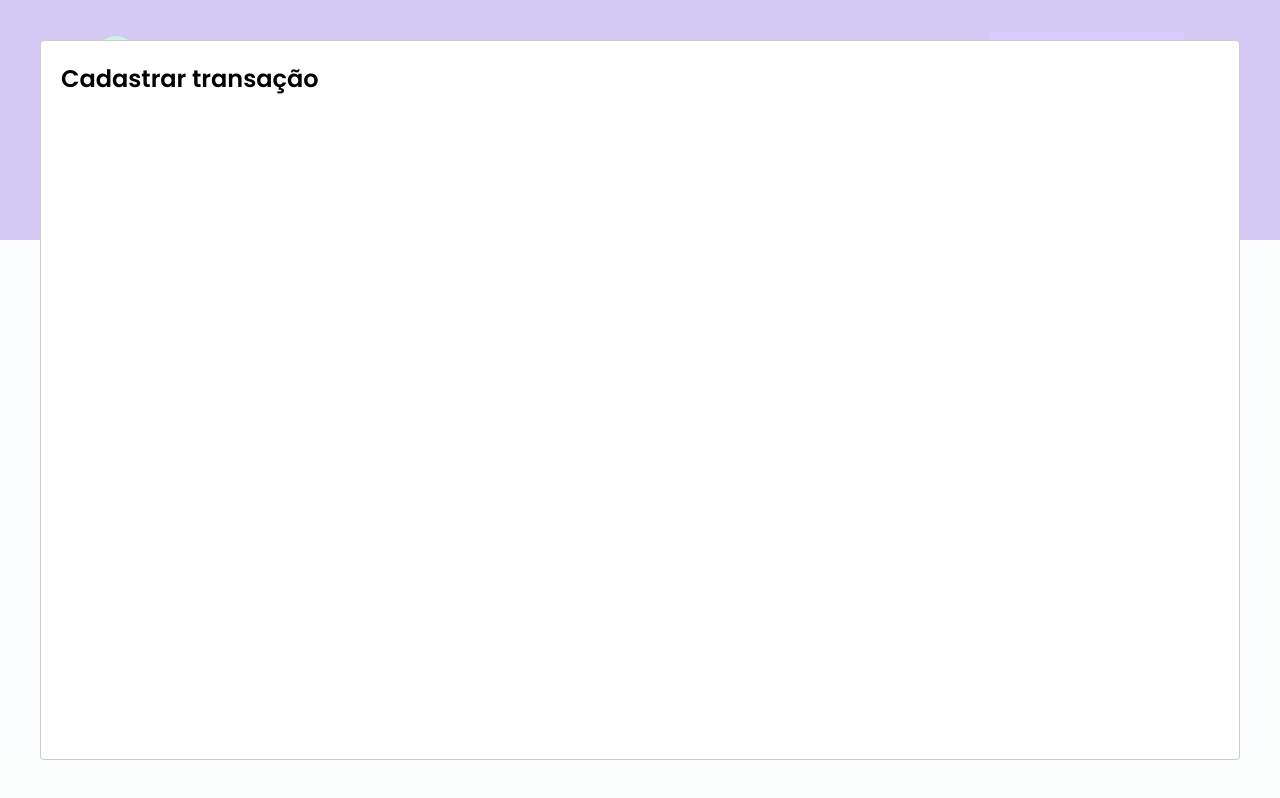
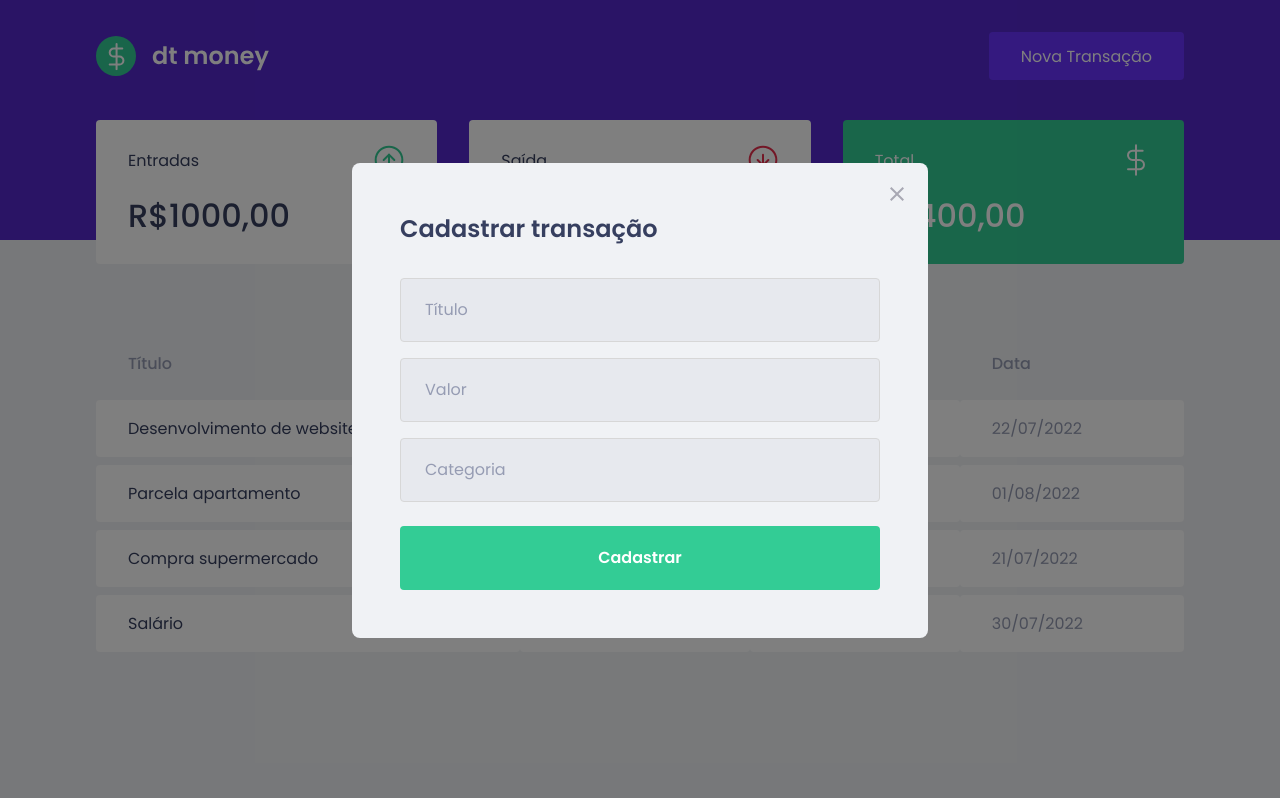
Before and after one commit to valdir-ti/dt-money, a React (Create React App) app: page / in a window 1280 px wide. Both pictures are taken after a click on the button "Nova Transação". Built offline with nearby package versions, Linux system fonts and the light colour scheme; no server answers; what miragejs would draw is missing.

Commit message:
feat: add styles to modal and form

```diff
--- a/src/components/NewTransactionModal/index.tsx
+++ b/src/components/NewTransactionModal/index.tsx
@@ -1,4 +1,8 @@
 import Modal from 'react-modal';
+
+import { Container } from './styles';
+
+import CloseIcon from '../../assets/close.svg';
 
 Modal.setAppElement('#root');
 
@@ -13,8 +17,36 @@
         <Modal
             isOpen={isOpen}
             onRequestClose={onRequestClose}
+            overlayClassName="react-modal-overlay"
+            className='react-modal-content'
         >
-            <h2>Cadastrar transação</h2>
+            <button
+                type='button'
+                onClick={onRequestClose}
+                className='react-modal-close'
+            >
+                <img src={CloseIcon} alt="Close modal" />
+            </button>
+            <Container>
+                <h2>Cadastrar transação</h2>
+
+                <input
+                    type="text"
+                    placeholder='Título'
+                />
+
+                <input
+                    type="number"
+                    placeholder='Valor'
+                />
+
+                <input
+                    type="text"
+                    placeholder='Categoria'
+                />
+
+                <button type="submit">Cadastrar</button>
+            </Container>
         </Modal>
     )
 }
--- a/src/components/NewTransactionModal/styles.ts
+++ b/src/components/NewTransactionModal/styles.ts
@@ -1,5 +1,49 @@
 import styled from "styled-components";
 
-export const Container = styled.div`
+export const Container = styled.form`
+    h2 {
+        color: var(--text-title);
+        font-size: 1.5rem;
+        margin-bottom: 2rem;
+    }
 
+    input {
+        width: 100%;
+        padding: 0 1.5rem;
+        height: 4rem;
+        border-radius: 0.25rem;
+
+        border: 1px solid #D7D7D7;
+        background: #E7E9EE;
+
+        font-weight: 400;
+        font-size: 1rem;
+
+        &::placeholder {
+            color: var(--text-body);
+        }
+
+        & + input {
+            margin-top: 1rem;
+        }
+    }
+
+    button[type="submit"] {
+        width: 100%;
+        padding: 0 1.5rem;
+        height: 4rem;
+        background: var(--green);
+        color: #fff;
+        border-radius: 0.25rem;
+        border: 0;
+        font-size: 1rem;
+        margin-top: 1.5rem;
+        font-weight: 600;
+
+        transition: filter 0.2s;
+
+        &:hover{
+            filter: brightness(0.9);
+        }
+    }
 `;
--- a/src/styles/global.ts
+++ b/src/styles/global.ts
@@ -52,4 +52,39 @@
         opacity: 0.6;
         cursor: not-allowed;
     }
+
+    .react-modal-overlay {
+        background: rgba(0, 0, 0, 0.5);
+
+        position: fixed;
+        top: 0;
+        left: 0;
+        right: 0;
+        bottom: 0;
+
+        display: flex;
+        justify-content: center;
+        align-items: center;
+    }
+    .react-modal-content {
+        width: 100%;
+        max-width: 576px;
+        background: var(--background);
+        padding: 3rem;
+        position: relative;
+        border-radius: 0.5rem;
+    }
+    .react-modal-close {
+        position: absolute;
+        right: 1.5rem;
+        top: 1.5rem;
+        border: 0;
+        background: transparent;
+
+        transition: filter 0.2s;
+
+        &:hover {
+            filter: brightness(0.8);
+        }
+    }
 `
```
